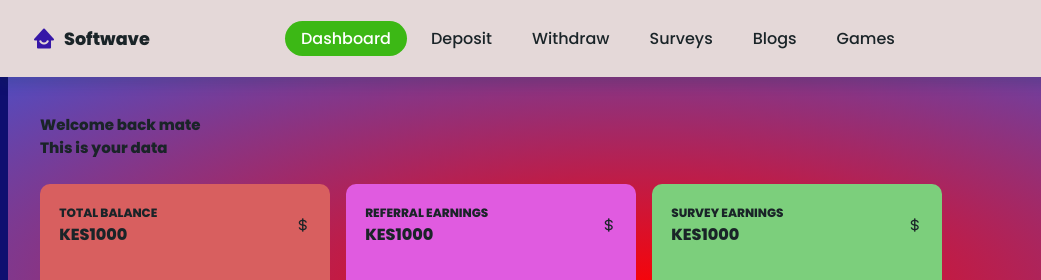
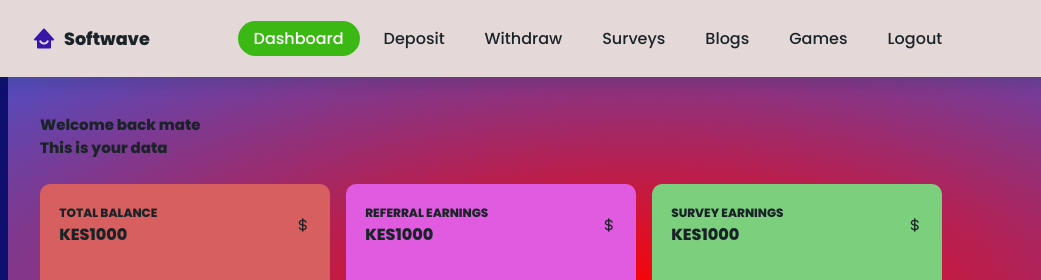
Before and after one commit to JackVence/softwaveventures.github.io, a plain HTML site: page index.html in a window 1280 px wide. Shown: the top 280 px of the page, 0-1041 px from the left. Drawn offline with nearby package versions, Linux system fonts and the light colour scheme.

Commit message:
index.html

```diff
--- a/index.html
+++ b/index.html
@@ -25,6 +25,7 @@
             <li><a href="#Surveys">Surveys</a></li>
             <li><a href="#Blogs">Blogs</a></li>
             <li><a href="#Games">Games</a></li>
+            <li><a href="login.html">Logout</a></li>
         </ul>
         <!--profile-->
         <div class="profile">
```
